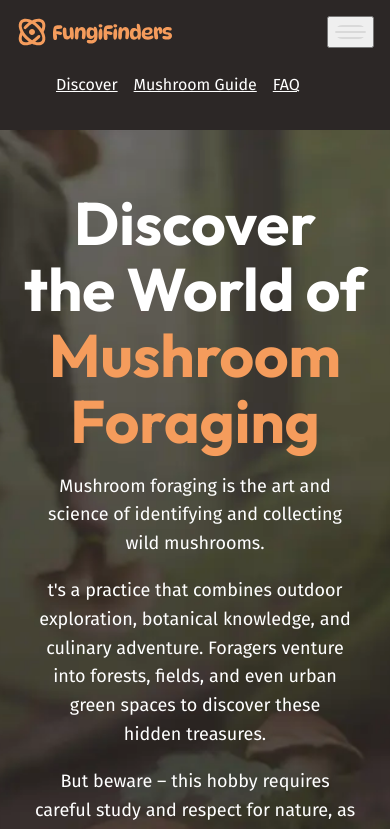
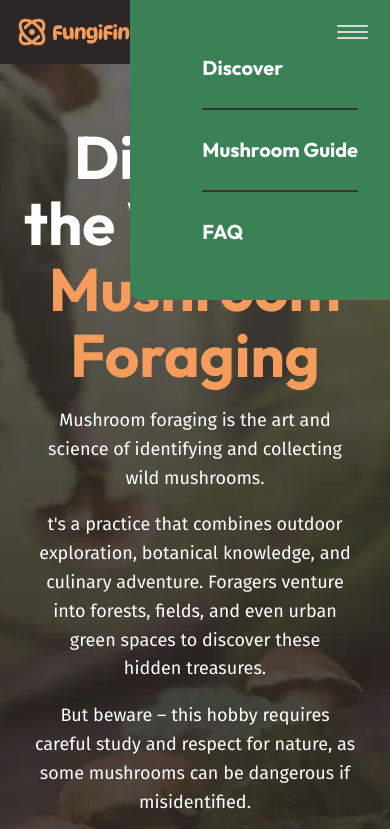
Before and after one commit to Rajvardhan222/mushroom-forging, a plain HTML site: page index.html in a window 390 px wide. Both pictures are taken after a click on the button "Menu". Shown: the top 829 px of the page. Drawn offline with Linux system fonts and the light colour scheme.

Commit message:
implement navigation toggle functionality and update styles for responsiveness

```diff
--- a/index.html
+++ b/index.html
@@ -6,8 +6,10 @@
     <title>Fungi Finders</title>
     <link rel="stylesheet" href="style.css" />
 
+    <script src="/main.js" defer></script>
 
     <link rel="preconnect" href="https://fonts.googleapis.com" />
+
     <link rel="preconnect" href="https://fonts.gstatic.com" crossorigin />
     <link
       href="https://fonts.googleapis.com/css2?family=Fira+Sans:wght@400;700&family=Outfit:wght@100..900&display=swap"
--- /dev/null
+++ b/main.js
@@ -0,0 +1,14 @@
+const navToogle = document.querySelector('[area-controls="primary-nav"]')
+
+const primaryNav = document.querySelector('#primary-nav')
+
+navToogle.addEventListener('click', function toogle_nav_bar() {
+    const navOpened = navToogle.getAttribute('area-expanded')
+
+    if(navOpened == 'false'){
+        navToogle.setAttribute('area-expanded','true')
+    }else {
+        navToogle.setAttribute('area-expanded','false')
+    }
+    console.log(navOpened)
+})
--- a/style.css
+++ b/style.css
@@ -56,7 +56,6 @@
   p,
   li {
     text-wrap: pretty;
-
   }
 
   img,
@@ -179,26 +178,26 @@
 }
 
 @layer layout {
-    .flow > *+* {
+  .flow > * + * {
     margin-top: 1em;
   }
   .grid-flow {
     display: grid;
-        gap:var(--grid-flow-gap,1rem);
+    gap: var(--grid-flow-gap, 1rem);
   }
   .equal-columns {
-        display:grid;
-        gap:var(--equal-columns-gap,1rem);
-        align-items: var(--equal-columns-vertical-allignment,stretch);
-        @media (width > 760px){
+    display: grid;
+    gap: var(--equal-columns-gap, 1rem);
+    align-items: var(--equal-columns-vertical-allignment, stretch);
+    @media (width > 760px) {
       grid-auto-flow: column;
       grid-auto-columns: 1fr;
     }
     &[data-gap="large"] {
-            --equal-columns-gap:2rem;
+      --equal-columns-gap: 2rem;
     }
     &[data-allignment="center"] {
-            --equal-columns-vertical-allignment : center;
+      --equal-columns-vertical-allignment: center;
     }
   }
   .section {
@@ -207,7 +206,7 @@
 
     @media (width > 720px) {
       --padding: 8rem;
-            &[data-padding="compact"]{
+      &[data-padding="compact"] {
         --padding: 4.5rem;
       }
     }
@@ -237,16 +236,30 @@
     } */
 }
 
-@layer components{
+@layer components {
   .site-header {
     padding-block: 1rem;
   }
   .site-header__inner {
     display: flex;
-        justify-content:
-        space-between;
+    justify-content: space-between;
     flex-wrap: wrap;
-        gap:0.5rem 1rem;
+    gap: 0.5rem 1rem;
+  }
+
+  [area-controls="primary-nav"]{
+    z-index: 100;
+    background: transparent;
+    cursor:pointer;
+    border:0;
+
+    img {
+        border-radius: 0;
+    }
+  }
+
+  [area-controls="primary-nav"] {
+    display: none;
   }
 
   .primary-navigation {
@@ -255,8 +268,47 @@
         list-style: none;
       }
       display: flex;
-            gap:0.5rem 1rem;
+      gap: 0.5rem 1rem;
       flex-wrap: wrap;
+    }
+    a {
+      text-decoration: none;
+    }
+
+    @media (width <760px) {
+        display: none;
+        position:absolute;
+        z-index: 10;
+        top:0;
+        right:0;
+        font-size: var(--font-size-lg);
+        font-weight: 700;
+        font-family: var(--ff-heading);
+
+        border-radius: 0 0 0 var(--border-radius-3);
+
+      background-color: var(--background-accent-main);
+      padding: 2rem;
+
+      ul {
+        flex-direction: column;
+        gap:0;
+      }
+
+      li+li {
+        margin-top: 1.5rem;
+        padding-top: 1.5rem;
+        border-top: 2px solid var(--background-light);
+      }
+    }
+  }
+
+  @media (width < 760px) {
+    [area-expanded="true"] ~ .primary-navigation {
+        display: block;
+    }
+    [area-controls="primary-nav"] {
+        display: block;
       }
   }
 
@@ -267,7 +319,7 @@
     background-image: url(/assets/hero.webp);
     background-size: cover;
     background-repeat: no-repeat;
-        background-position: center ;
+    background-position: center;
   }
 
   .hero__title {
@@ -282,11 +334,10 @@
 
   .card {
     display: grid;
-        gap: var(--card-gap,1rem);
+    gap: var(--card-gap, 1rem);
     padding: 1rem;
     background-color: var(--background-light);
     border-radius: var(--border-radius-3);
-
 
     img {
       border-radius: var(--border-radius-2);
@@ -294,13 +345,13 @@
   }
 
   .card__title {
-        font-size: var(--card-title-font-size,var(--font-size-heading-sm));
-        color: var(--card-title-color,var(--text-brand));
+    font-size: var(--card-title-font-size, var(--font-size-heading-sm));
+    color: var(--card-title-color, var(--text-brand));
   }
 
   .button {
-        display:inline-flex;
-        padding:.5rem 1rem;
+    display: inline-flex;
+    padding: 0.5rem 1rem;
     font-size: var(--font-size-md);
     background-color: var(--background-accent-main);
     font-family: var(--ff-heading);
@@ -308,8 +359,6 @@
     text-decoration: none;
     cursor: pointer;
     border-radius: var(--border-radius-2);
-
-
   }
 
   .button:hover,
@@ -319,29 +368,26 @@
   }
 
   .site-footer {
-        text-align:center;
-        padding-block:2rem;
+    text-align: center;
+    padding-block: 2rem;
     border-color: var(--background-accent-dark);
-        display:grid;
-        gap:2rem;
+    display: grid;
+    gap: 2rem;
 
     a {
-            color:var(--text-main)
+      color: var(--text-main);
     }
     a:hover,
     a:focus-visible {
-            color:var(--text-brand-light)
+      color: var(--text-brand-light);
     }
-
   }
 
   .site-footer__title {
-        font-size:var(--font-size-md);
+    font-size: var(--font-size-md);
     font-family: var(--ff-heading);
     font-weight: 700;
   }
-
-
 }
 
 @layer utilities {
```
Lines whose indentation alone changed are shown as unchanged.
